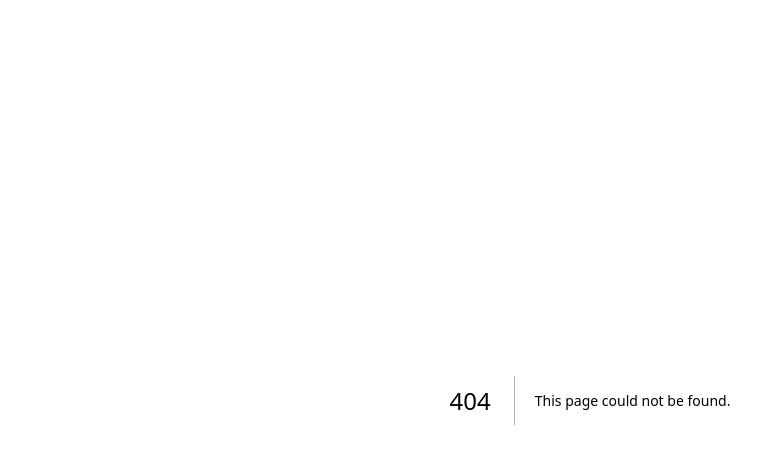
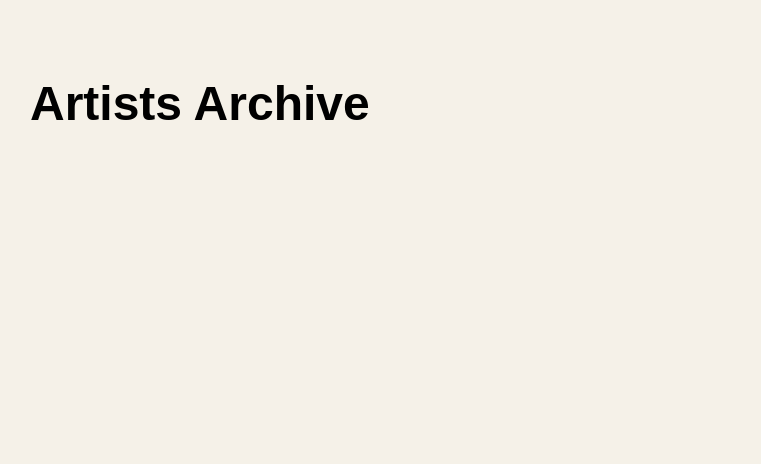
Before and after one commit to yurawawawawa/nextjs-playground, a Next.js app: page /artist in a window 1280 px wide. Before the commit this address had no page. Shown: the top 464 px of the page, without its empty margins (50-811 px from the left). Built offline with nearby package versions, Linux system fonts and the light colour scheme.

Commit message:
adding artist page

```diff
--- /dev/null
+++ b/app/artist/page.tsx
@@ -0,0 +1,7 @@
+export default function ArtistsPage() {
+  return (
+    <div className="min-h-screen p-20">
+      <h1 className="text-5xl font-bold">Artists Archive</h1>
+    </div>
+  );
+}
```
